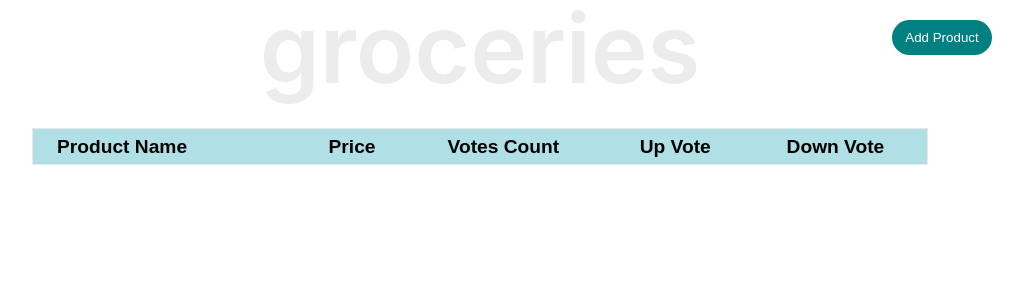
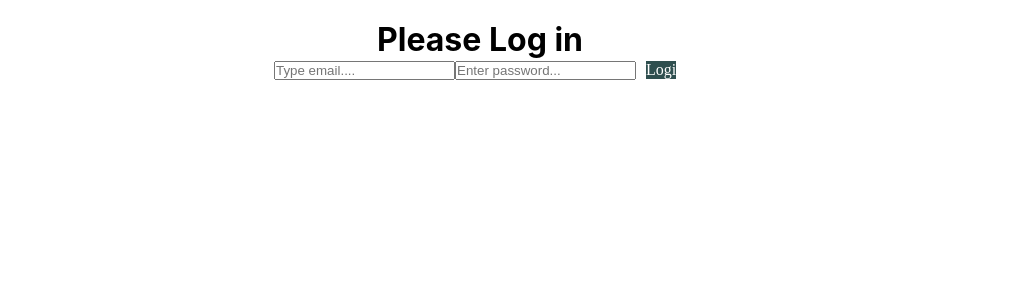
Before and after one commit to fkahindi/grocery-app, a React (Create React App) app: page /dashboard in a window 1280 px wide. Shown: the top 300 px of the page, without its empty margins (160-1183 px from the left). Built offline with nearby package versions, Linux system fonts and the light colour scheme.

Commit message:
authenicate users to dashboard, custom hook, server

```diff
--- a/package.json
+++ b/package.json
@@ -8,6 +8,7 @@
     "@testing-library/user-event": "^13.5.0",
     "react": "^18.1.0",
     "react-dom": "^18.1.0",
+    "react-router-dom": "^6.3.0",
     "react-scripts": "5.0.1",
     "web-vitals": "^2.1.4",
     "webpack-dev-middleware": "^5.3.3"
@@ -35,5 +36,9 @@
       "last 1 firefox version",
       "last 1 safari version"
     ]
+  },
+  "devDependencies": {
+    "cors": "^2.8.5",
+    "express": "^4.18.1"
   }
 }
--- a/src/App.css
+++ b/src/App.css
@@ -19,6 +19,10 @@
     padding: 1em;
     border-radius: calc(0.5 * 100px);
     box-shadow: 0 1px 6px 0 rgba(0, 0, 0, 0.38);
+}
+
+.wrapper {
+    padding: 20px;
 }
 
 .input-text {
--- a/src/components/App.js
+++ b/src/components/App.js
@@ -1,12 +1,17 @@
 import React,{useState, useEffect} from "react";
-import Header from "./Header";
-import ProductList from "./ProductList";
+import { Route, Routes } from "react-router-dom";
 import {v4 as uuidv4} from 'uuid'
 
 import '../App.css'
+import Header from "./Header";
+import ProductList from "./ProductList";
 import AddProduct from "./AddProduct";
+import Dashboard from "./admin/Dashboard";
+import Preferences from "./admin/Preferences";
+
 const App =()=>{
   const [products, setProducts] =useState(getInitialProducts())
+  const [showInputForm, setShowInputForm] =useState(false)
 
   function getInitialProducts(){
     //get stored items
@@ -34,8 +39,6 @@
   )
  }
 
- const [showInputForm, setShowInputForm] =useState(false)
-
  const handleShowInputForm=()=>{
   setShowInputForm(!showInputForm)
  }
@@ -59,7 +62,11 @@
       )
     )
  }
+
   return(
+    <>
+      <Routes>
+        <Route path="/" exact element={
           <div className="container">
           <Header
             addInputForm={handleShowInputForm}
@@ -73,6 +80,11 @@
             handleDownVote={downVote}
           />
           </div>
+        } />
+        <Route path="/dashboard" exact element={<div className="wrapper"><Dashboard /></div>} />
+        <Route path="/preferences" exact element={<div className="wrapper"><Preferences /></div>} />
+      </Routes>
+    </>
   )
 }
 export default App
--- /dev/null
+++ b/src/components/admin/Dashboard.js
@@ -0,0 +1,16 @@
+import React from "react";
+
+import Login from "../login/Login";
+import useToken from "./useToken"
+
+export default function Dashboard(){
+
+  const {token, setToken} = useToken()
+
+  if(!token){
+    return <Login setToken={setToken}/>
+  }
+  return(
+    <h2>Dashboard</h2>
+  )
+}
--- /dev/null
+++ b/src/components/admin/Preferences.js
@@ -0,0 +1,7 @@
+import React from "react";
+
+export default function Preferences(){
+  return(
+    <h2>Preferences</h2>
+  )
+}
--- /dev/null
+++ b/src/components/admin/useToken.js
@@ -0,0 +1,21 @@
+import {useState} from 'react'
+
+export default function useToken(){
+  const getToken = () => {
+    const token = sessionStorage.getItem('token')
+    const userToken = JSON.parse(token)
+    return userToken?.token
+  }
+
+  const [token, setToken] = useState(getToken())
+
+  const saveToken = userToken => {
+    sessionStorage.setItem('token', JSON.stringify(userToken))
+    setToken(userToken.token)
+  }
+
+  return{
+    setToken: saveToken,
+    token
+  }
+}
--- /dev/null
+++ b/src/components/login/Login.css
@@ -0,0 +1,5 @@
+.login-wrapper {
+    display: flex;
+    flex-direction: column;
+    align-items: center;
+}
--- /dev/null
+++ b/src/components/login/Login.js
@@ -0,0 +1,52 @@
+import React,{useState} from "react";
+import PropTypes from "prop-types";
+
+import "./Login.css";
+
+async function loginUser(credentials){
+  return fetch('http://localhost:8080/login',{
+    method:"POST",
+    headers:{
+      "Content-Type":"application/json"
+    },
+    body:JSON.stringify(credentials)
+  })
+  .then(data=>data.json())
+}
+
+export default function Login({setToken}){
+  const [email, setEmail] = useState()
+  const [password, setPassword] = useState()
+
+  const handleSubmit =async e =>{
+    e.preventDefault()
+    const token = await loginUser({
+      email,
+      password
+    })
+    setToken(token)
+  }
+  return(
+    <div className="login-wrapper">
+      <h1>Please Log in</h1>
+      <form className="" onSubmit={handleSubmit}>
+      <input
+        type="email"
+        name="email"
+        placeholder="Type email...."
+        onChange={e=>setEmail(e.target.value)}
+      />
+      <input
+        type="password"
+        name="password"
+        placeholder="Enter password..."
+        onChange={e=>setPassword(e.target.value)}
+      />
+      <button className="btn">Login</button>
+    </form>
+    </div>
+  )
+}
+Login.propTypes = {
+  setToken:PropTypes.func.isRequired
+}
--- a/src/index.js
+++ b/src/index.js
@@ -1,5 +1,6 @@
 import React from 'react';
 import ReactDOM from 'react-dom/client';
+import { BrowserRouter as Router } from 'react-router-dom';
 import './index.css';
 import App from './components/App'
 import reportWebVitals from './reportWebVitals';
@@ -7,7 +8,9 @@
 const root = ReactDOM.createRoot(document.getElementById('root'));
 root.render(
   <React.StrictMode>
-      <App />
+    <Router>
+       <App />
+    </Router>
   </React.StrictMode>
 );
 
```
Also changed, not shown: server.js (added, +13 -0 lines), src/components/Header.js (line endings or trailing spaces), 1 other file (tests, documents, lock files or other folders). Lines whose indentation alone changed are shown as unchanged.
